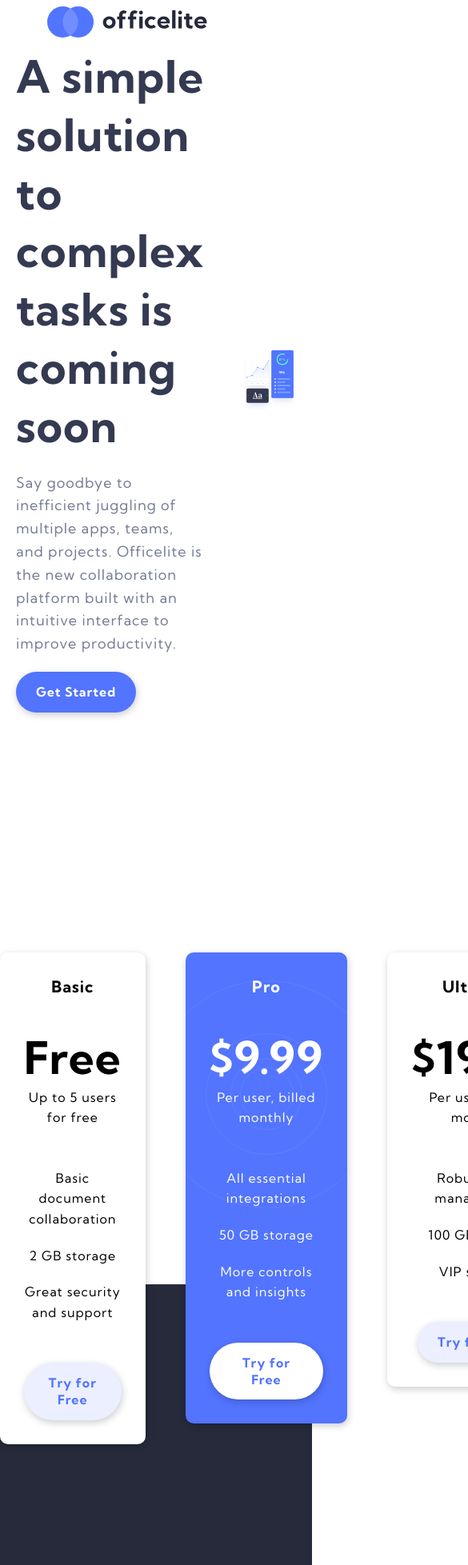
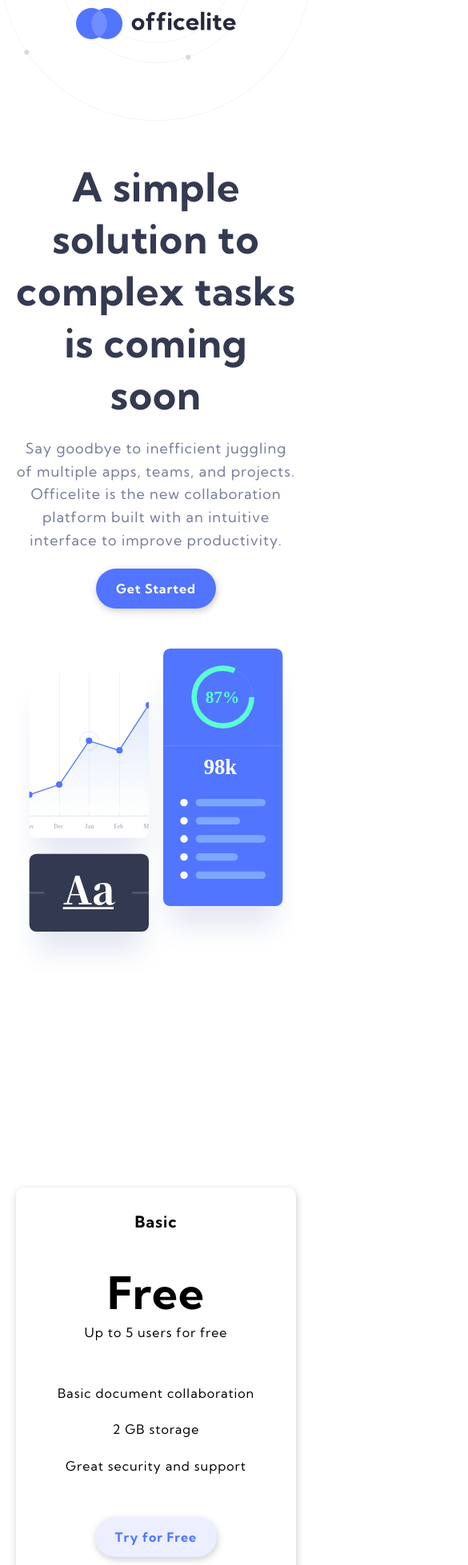
Before and after one commit to freetart/FEM-officelite-coming-soon-site, a React (Create React App) app: page / in a window 390 px wide. Shown: the part 40-1997 px from the top of the page at 80% size, 585 px wide, since content can reach past the window. Built offline with nearby package versions, Linux system fonts and the light colour scheme.

Commit message:
made home page responsive

```diff
--- a/src/App.js
+++ b/src/App.js
@@ -1,39 +1,40 @@
+import styled from "styled-components";
 import Globals from "./abstracts/Globals";
-import styled from "styled-components";
 import { BrowserRouter as Router, Switch, Route } from "react-router-dom";
 import Home from "./pages/Home";
 import SignUp from "./pages/SignUp";
 import logo from "./assets/shared/logo.svg";
+import { Link } from "react-router-dom";
 import { maxWidthLg, sectionSpacingSm } from "./abstracts/Mixins";
-import { Link } from "react-router-dom";
-import Logo from "./components/styledElements/Logo";
+import Responsive from "./abstracts/Responsive";
 
-// const Nav = styled.nav`
-//   ${maxWidthLg}
-//   ${sectionSpacingSm}
-//   position: fixed;
-//   background: transparent;
+const Nav = styled.nav`
+  ${maxWidthLg}
+  ${sectionSpacingSm}
+  position: relative;
+  z-index: 5;
+  background: transparent;
 
-//   .logo {
-//     width: 20rem;
-//     pointer-events: all;
-//   }
-// `;
+  ${Responsive.lg`
+    text-align: center;
+  `}
 
-// <Nav>
-//   <Link to="/">
-//     <img className="logo" src={logo} alt="officelite logo" />
-//   </Link>
-// </Nav>
+  .logo {
+    width: 20rem;
+    pointer-events: all;
+  }
+`;
 
 const App = () => {
   return (
     <>
       <Globals />
       <Router>
-        <Link to="/">
-          <Logo src={logo} alt="officelite logo" />
-        </Link>
+        <Nav>
+          <Link to="/">
+            <img className="logo" src={logo} alt="officelite logo" />
+          </Link>
+        </Nav>
         <Switch>
           <Route exact path="/" component={Home} />
           <Route exact path="/SignUp" component={SignUp} />
--- a/src/abstracts/Responsive.js
+++ b/src/abstracts/Responsive.js
@@ -2,9 +2,10 @@ import { css } from "styled-components";
 
 const breakpoints = {
   xs: "420px",
-  sm: "500px",
-  md: "768px",
+  sm: "550px",
+  md: "826px",
   lg: "968px",
+  xl: "1200px",
 };
 
 const Responsive = Object.keys(breakpoints).reduce((accumulator, label) => {
--- a/src/components/Home/Cta.js
+++ b/src/components/Home/Cta.js
@@ -4,6 +4,7 @@ import Countdown from "../Shared/Countdown";
 import Button from "../styledElements/Buttons";
 import bgPattern from "../../assets/home/bg-pattern-footer.svg";
 import { Link } from "react-router-dom";
+import Responsive from "../../abstracts/Responsive";
 
 const Section = styled.section`
   background-color: var(--veryDarkBlue);
@@ -16,7 +17,13 @@ const Container = styled.div`
   display: flex;
   justify-content: space-between;
   align-items: center;
+  flex-wrap: wrap;
+  gap: var(--gap);
   overflow: hidden;
+
+  ${Responsive.md`
+    justify-content: center;
+  `}
 
   .cta-bg-pattern {
     position: absolute;
@@ -24,6 +31,16 @@ const Container = styled.div`
     left: 0;
     width: 50%;
     z-index: 1;
+
+    ${Responsive.lg`
+      width: 75%;
+    `}
+
+    ${Responsive.sm`
+      width: 100%;
+      bottom: 0%;
+      left: 0%;
+    `}
   }
 `;
 
--- a/src/components/Home/Header.js
+++ b/src/components/Home/Header.js
@@ -6,6 +6,7 @@ import Button from "../styledElements/Buttons";
 import headerImg from "../../assets/home/illustration-charts.svg";
 import bgPattern from "../../assets/home/bg-pattern-header.svg";
 import { maxWidthLg, sectionSpacingMd } from "../../abstracts/Mixins";
+import Responsive from "../../abstracts/Responsive";
 
 const Container = styled.div`
   ${maxWidthLg}
@@ -14,6 +15,20 @@ const Container = styled.div`
   grid-template-columns: repeat(2, 1fr);
   align-items: center;
   gap: var(--gap);
+  overflow-x: hidden;
+
+  ${Responsive.xl`
+    padding: 20rem 2rem 2rem 2rem;
+  `}
+
+  ${Responsive.lg`
+    padding: 10rem 2rem 2rem 2rem;
+  `}
+
+  ${Responsive.md`
+    grid-template-columns: 1fr;
+    text-align: center;
+  `}
 
   .header-info,
   .header-img {
@@ -23,10 +38,23 @@ const Container = styled.div`
 
   .header-bg-pattern {
     position: absolute;
-    top: -25%;
-    right: -10%;
-    width: 65%;
+    top: -10%;
+    right: 0%;
+    width: 55%;
     z-index: 1;
+
+    ${Responsive.xl`
+      top: -5%;
+    `}
+
+    ${Responsive.md`
+      right: 0%;
+      width: 70%;
+    `}
+
+    ${Responsive.sm`
+      width: 100%;
+    `}
   }
 `;
 
--- a/src/components/Home/Plan.js
+++ b/src/components/Home/Plan.js
@@ -3,6 +3,7 @@ import { headingStyles, textStyles } from "../../abstracts/Mixins";
 import Button from "../styledElements/Buttons";
 import primaryPattern from "../../assets/home/bg-pattern-pricing.svg";
 import { Link } from "react-router-dom";
+import Responsive from "../../abstracts/Responsive";
 
 const Container = styled.div`
   text-align: center;
@@ -29,6 +30,16 @@ const Container = styled.div`
   .plan-content {
     position: relative;
     z-index: 5;
+
+    ${Responsive.lg`
+      display: flex;
+      align-items: center;
+      justify-content: space-between;
+    `}
+
+    ${Responsive.sm`
+      flex-direction: column;
+    `}
   }
 
   .plan-type {
@@ -66,9 +77,12 @@ const Plan = ({ isPrimary, type, cost, description, features, buttonType }) => {
           <img src={primaryPattern} alt="" className="plan-pattern" />
         )}
         <div className="plan-content">
+          <div>
             <p className="plan-type">{type}</p>
             <h3 className="plan-cost">{cost}</h3>
             <p className="plan-desc">{description}</p>
+          </div>
+          <div>
             <ul className="plan-list">
               {features.map((feature, index) => (
                 <li key={index} className="plan-feature">
@@ -86,6 +100,7 @@ const Plan = ({ isPrimary, type, cost, description, features, buttonType }) => {
               </Link>
             )}
           </div>
+        </div>
       </Container>
     </article>
   );
--- a/src/components/Home/Plans.js
+++ b/src/components/Home/Plans.js
@@ -1,14 +1,21 @@
-import styled from "styled-components";
+import styled, { css } from "styled-components";
 import Plan from "./Plan";
 import planData from "../../data";
-import { maxWidthLg } from "../../abstracts/Mixins";
+import { maxWidthLg, sectionSpacingSm } from "../../abstracts/Mixins";
+import Responsive from "../../abstracts/Responsive";
 
 const Container = styled.div`
   ${maxWidthLg}
+  ${sectionSpacingSm}
   display: grid;
   grid-template-columns: repeat(3, 1fr);
   gap: var(--gap);
   transform: translateY(20rem);
+
+  ${Responsive.lg &&
+  css`
+    grid-template-columns: 1fr;
+  `}
 `;
 
 const Plans = () => {
--- a/src/components/Shared/Countdown.js
+++ b/src/components/Shared/Countdown.js
@@ -1,6 +1,7 @@
 import styled from "styled-components";
 import { textStyles } from "../../abstracts/Mixins";
 import Count from "./Count";
+import Responsive from "../../abstracts/Responsive";
 
 const Container = styled.div`
   &.signup-countdown {
@@ -15,6 +16,10 @@ const Container = styled.div`
     font-size: 2.6rem;
     color: var(--white);
     margin-bottom: 1rem;
+
+    ${Responsive.md`
+      text-align: center;
+    `}
   }
 
   .countdown-time {
@@ -25,6 +30,8 @@ const Container = styled.div`
     display: flex;
     align-items: center;
     gap: var(--gap);
+    flex-wrap: wrap;
+    justify-content: center;
     position: relative;
     z-index: 5;
   }
--- a/src/components/SignUp/SignUpHeader.js
+++ b/src/components/SignUp/SignUpHeader.js
@@ -10,12 +10,12 @@ const Header = styled.header`
   display: flex;
   align-items: center;
   height: 100vh;
-  width: 100%;
+  width: 100vw;
 
   .signup-bg {
+    height: 110vh;
+    width: 100vw;
     background-color: var(--veryDarkBlue);
-    height: 100%;
-    width: 100%;
     position: relative;
     overflow: hidden;
 
--- a/src/components/styledElements/Buttons.js
+++ b/src/components/styledElements/Buttons.js
@@ -12,6 +12,8 @@ const Button = styled.span`
   box-shadow: var(--mainShadow);
   transition: var(--mainTransition);
   cursor: pointer;
+  position: relative;
+  z-index: 5;
 
   ${({ primary }) =>
     primary &&
--- a/src/components/styledElements/Headings.js
+++ b/src/components/styledElements/Headings.js
@@ -1,10 +1,15 @@
 import styled, { css } from "styled-components";
 import { headingStyles } from "../../abstracts/Mixins";
+import Responsive from "../../abstracts/Responsive";
 
 export const MainHeading = styled.h1`
   ${headingStyles}
   font-size: 5.6rem;
   color: var(--darkBlue);
+
+  ${Responsive.xs`
+    font-size: 5rem;
+  `}
 `;
 
 export const SubHeading = styled.h2`
--- a/src/components/styledElements/Logo.js
+++ /dev/null
@@ -1,12 +0,0 @@
-import styled from "styled-components";
-
-const Logo = styled.img`
-  width: 20rem;
-  pointer-events: all;
-  position: absolute;
-  top: 2%;
-  left: 15%;
-  z-index: 5;
-`;
-
-export default Logo;
```
Lines whose indentation alone changed are shown as unchanged.
